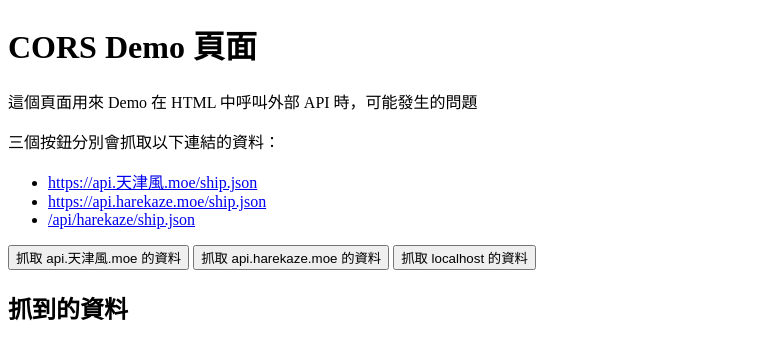
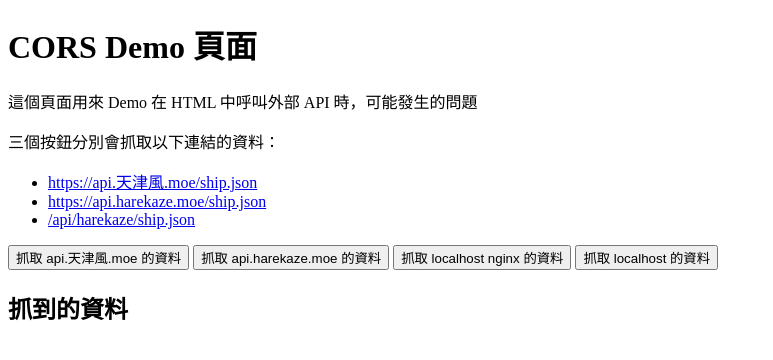
Before and after one commit to dd-han/cors-demo-python-site, a Flask app: page / in a window 1280 px wide. Shown: the top 360 px of the page, without its empty margins (0-773 px from the left). Run offline with Flask 2, Linux system fonts and the light colour scheme.

Commit message:
fix API reverse proxy not working

```diff
--- a/templates/index.html
+++ b/templates/index.html
@@ -35,6 +35,8 @@
 
     <button onclick="loadData('https://api.天津風.moe/ship.json');">抓取 api.天津風.moe 的資料</button>
     <button onclick="loadData('https://api.harekaze.moe/ship.json');">抓取 api.harekaze.moe 的資料</button>
+
+    <button onclick="loadData('http://localhost/ship.json');">抓取 localhost nginx 的資料</button>
     <button onclick="loadData('/api/harekaze/ship.json');">抓取 localhost 的資料</button>
 
 
```
